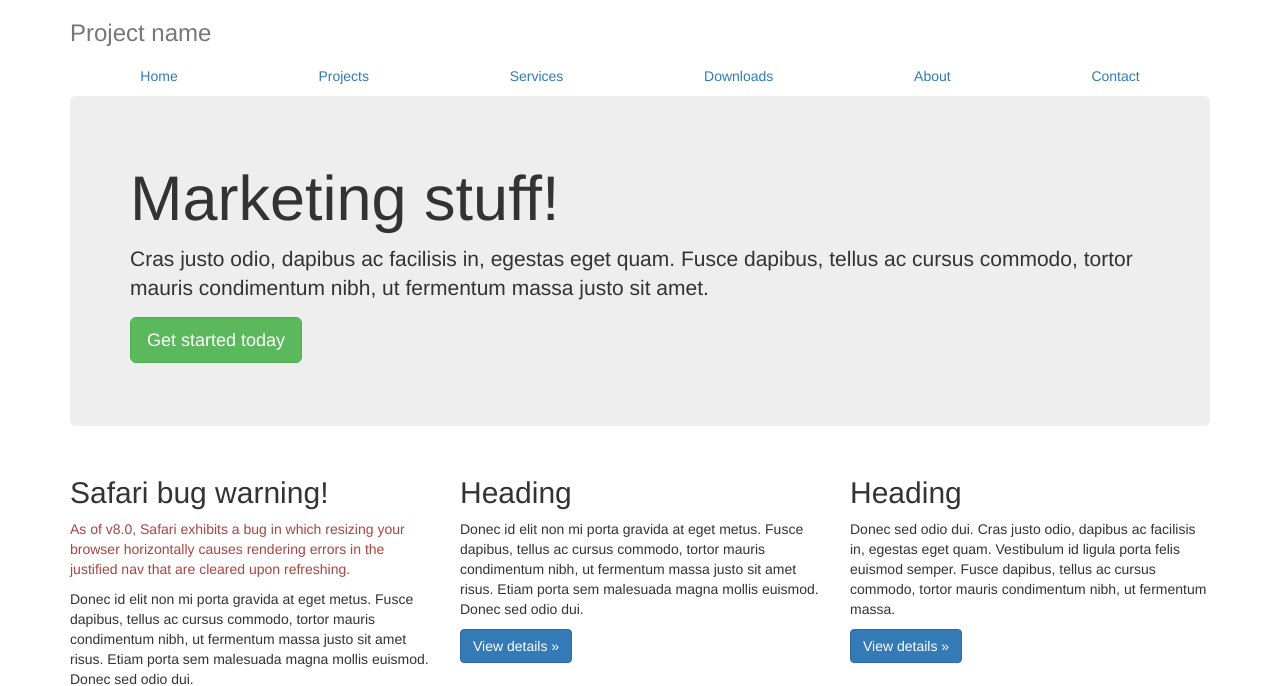
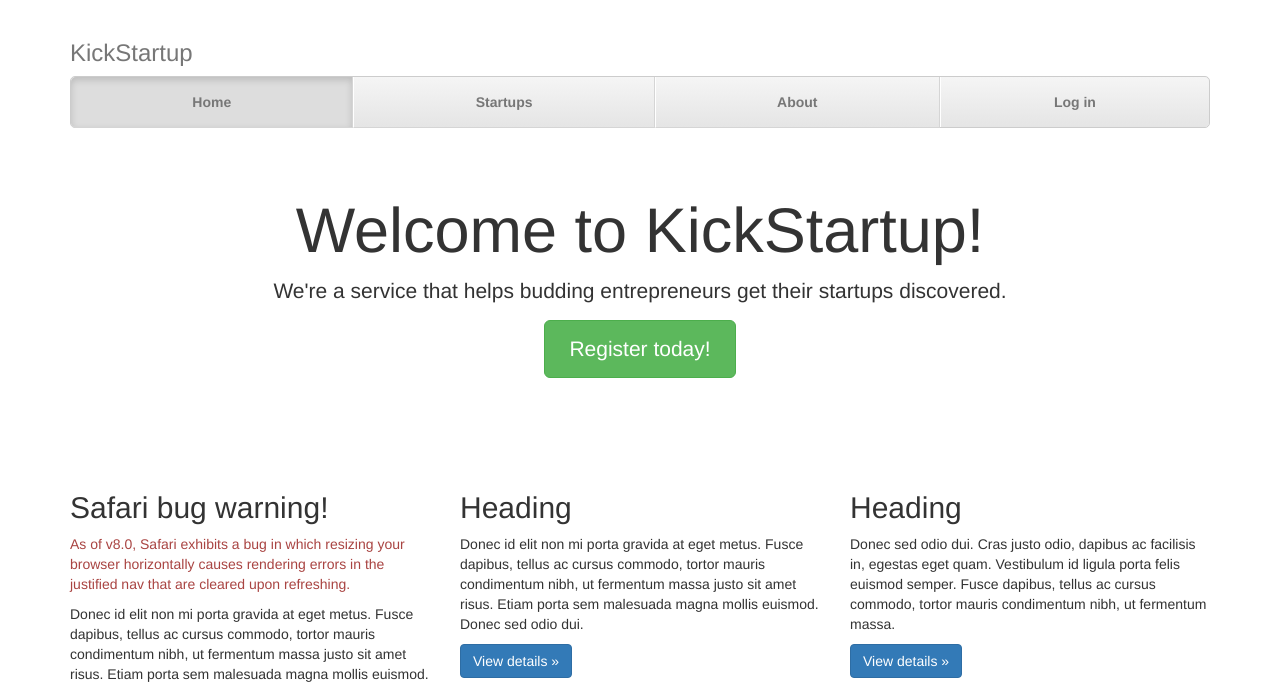
Before and after one commit to johnmcollier/csc309project, a Django app: page /kickstartup/ in a window 1280 px wide. Shown: the top 686 px of the page. Run offline with Django 3.2, Linux system fonts and the light colour scheme; some libraries are stand-ins or nearby versions.

Commit message:
no message

```diff
--- a/kickstartupproject/templates/kickstartup/index.html
+++ b/kickstartupproject/templates/kickstartup/index.html
@@ -1,4 +1,5 @@
 <!DOCTYPE html>
+ <!-- Using the bootstrap template from here: http://getbootstrap.com/examples/justified-nav/ -->
 {% load staticfiles %}
 <html lang="en">
   <head>
@@ -16,7 +17,7 @@
     <link href="https://maxcdn.bootstrapcdn.com/bootstrap/3.3.4/css/bootstrap.min.css" rel="stylesheet">
 
     <!-- Custom styles for this template -->
-	<link href"{% static "css/justified-nav.css" %}" rel="stylesheet">
+	<link href="{% static "css/justified-nav.css" %}" rel="stylesheet">
 
     <!-- HTML5 shim and Respond.js for IE8 support of HTML5 elements and media queries -->
     <!--[if lt IE 9]>
@@ -32,24 +33,22 @@
       <!-- The justified navigation menu is meant for single line per list item.
            Multiple lines will require custom code not provided by Bootstrap. -->
       <div class="masthead">
-        <h3 class="text-muted">Project name</h3>
+        <h3 class="text-muted">KickStartup</h3>
         <nav>
           <ul class="nav nav-justified">
             <li class="active"><a href="#">Home</a></li>
-            <li><a href="#">Projects</a></li>
-            <li><a href="#">Services</a></li>
-            <li><a href="#">Downloads</a></li>
+            <li><a href="#">Startups</a></li>
             <li><a href="#">About</a></li>
-            <li><a href="#">Contact</a></li>
+            <li><a href="#">Log in</a></li>
           </ul>
         </nav>
       </div>
 
       <!-- Jumbotron -->
       <div class="jumbotron">
-        <h1>Marketing stuff!</h1>
-        <p class="lead">Cras justo odio, dapibus ac facilisis in, egestas eget quam. Fusce dapibus, tellus ac cursus commodo, tortor mauris condimentum nibh, ut fermentum massa justo sit amet.</p>
-        <p><a class="btn btn-lg btn-success" href="#" role="button">Get started today</a></p>
+        <h1>Welcome to KickStartup!</h1>
+        <p class="lead">We're a service that helps budding entrepreneurs get their startups discovered.</p>
+        <p><a class="btn btn-lg btn-success" href="#" role="button">Register today!</a></p>
       </div>
 
       <!-- Example row of columns -->
```
